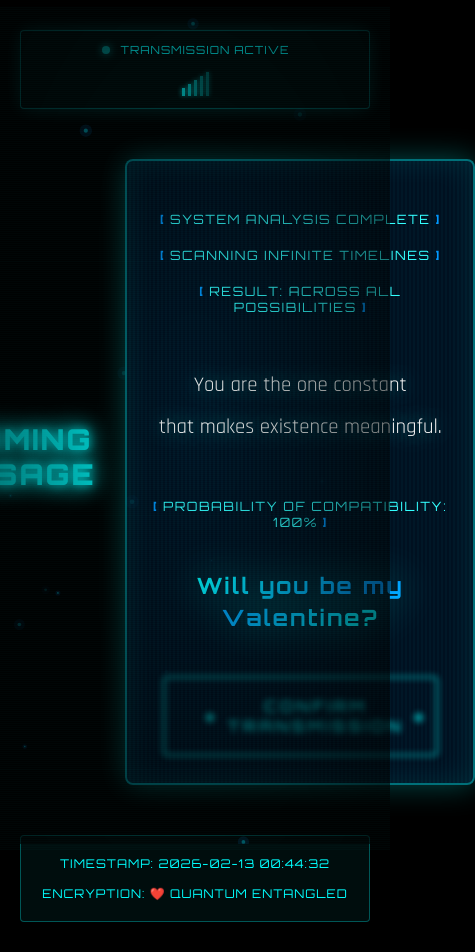
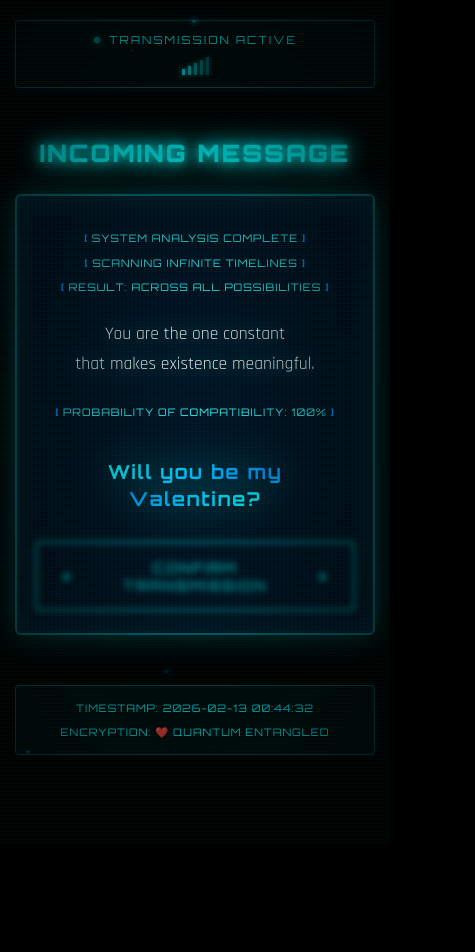
Before and after one commit to Ofego/holographic-valentine, a plain HTML site: page index.html in a window 390 px wide. Shown: the whole page, 475 px wide, since content can reach past the window. After the commit the page ends 844 px from the top, so only its background shows below. Drawn offline with Linux system fonts and the light colour scheme.

Commit message:
Complete mobile-first redesign: remove viewport constraints, reduce font sizes, optimize particles for small screens

```diff
--- a/holographic-script.js
+++ b/holographic-script.js
@@ -61,13 +61,26 @@ class Spark {
 
 // Detect mobile devices and optimize particle counts
 const isMobile = /iPhone|iPad|iPod|Android/i.test(navigator.userAgent) || window.innerWidth < 768;
+const isVerySmallScreen = window.innerWidth < 480;
 const MOBILE_SPARK_COUNT = 20; // Reduced from 50
 const DESKTOP_SPARK_COUNT = 50;
 const MOBILE_BLOOM_PARTICLES = 15; // Reduced from 30
 const DESKTOP_BLOOM_PARTICLES = 30;
 
-const sparks = Array.from({ length: isMobile ? MOBILE_SPARK_COUNT : DESKTOP_SPARK_COUNT }, () => new Spark());
+// Further reduce particles on very small screens
+const FINAL_SPARK_COUNT = isVerySmallScreen ? 10 : (isMobile ? MOBILE_SPARK_COUNT : DESKTOP_SPARK_COUNT);
+const FINAL_BLOOM_COUNT = isVerySmallScreen ? 8 : (isMobile ? MOBILE_BLOOM_PARTICLES : DESKTOP_BLOOM_PARTICLES);
+
+const sparks = Array.from({ length: FINAL_SPARK_COUNT }, () => new Spark());
 let sparkAnimationId = null; // Track spark animation frame ID
+
+// Disable scan-line animation on mobile (performance)
+if (isMobile) {
+    const scanLines = document.querySelector('.scan-lines');
+    if (scanLines) {
+        scanLines.style.animation = 'none';
+    }
+}
 
 // Throttle canvas rendering on mobile
 let lastRenderTime = 0;
@@ -165,7 +178,7 @@ function animateBloom() {
     bloomCtx.fillRect(0, 0, bloomCanvas.width, bloomCanvas.height);
 
     // Add new particles (only if under strict limit)
-    const MAX_PARTICLES = 30; // Reduced from 50
+    const MAX_PARTICLES = FINAL_BLOOM_COUNT;
 
     if (bloomParticles.length < MAX_PARTICLES) {
         const centerX = bloomCanvas.width / 2;
@@ -278,10 +291,31 @@ function randomGlitch() {
     }
 }
 
+// Simplify glitch effects on mobile - reduce frequency
+const glitchIntervalTime = isVerySmallScreen ? 10000 : (isMobile ? 7000 : 5000);
+
 // Start subtle glitches after initial animation
 setTimeout(() => {
-    glitchInterval = setInterval(randomGlitch, 5000);
+    glitchInterval = setInterval(randomGlitch, glitchIntervalTime);
 }, 5000);
+
+// Add resize handler to update particle count dynamically
+window.addEventListener('resize', () => {
+    const wasSmall = sparks.length < 30;
+    const isSmallNow = window.innerWidth < 768;
+
+    if (wasSmall !== isSmallNow) {
+        // Resize happened, adjust particle count
+        const newCount = isSmallNow ? (window.innerWidth < 480 ? 10 : 20) : 50;
+        if (sparks.length > newCount) {
+            sparks.splice(newCount);
+        } else {
+            while (sparks.length < newCount) {
+                sparks.push(new Spark());
+            }
+        }
+    }
+});
 
 // Add hover effect to button
 confirmButton.addEventListener('mouseenter', () => {
--- a/holographic-style.css
+++ b/holographic-style.css
@@ -576,162 +576,53 @@ body {
     }
 }
 
-/* Responsive Design */
+/* ============================================
+   MOBILE-FIRST REDESIGN (375px - 768px)
+   ============================================ */
 @media (max-width: 768px) {
-    .holographic-title {
-        font-size: 2.2rem;
-        /* Increased from 2rem */
-        letter-spacing: 4px;
-        line-height: 1.2;
-        padding: 0 10px;
+
+    /* Allow natural scrolling - remove viewport constraints */
+    .hologram-container {
+        min-height: auto;
+        /* CHANGED from min-height: 100vh */
+        padding: 20px 15px;
+        justify-content: flex-start;
+        /* CHANGED from space-between */
+        gap: 30px;
+        /* Add gap instead of justify-content */
     }
 
-    .message-box {
-        padding: 40px 25px;
-        /* Increased from 30px 20px */
-        margin: 20px 15px;
+    .content-wrapper {
+        flex: none;
+        /* CHANGED from flex: 1 */
+        padding: 20px 0;
+        min-height: auto;
+        display: block;
+        /* CHANGED from flex */
     }
 
-    .transmission-text {
-        font-size: 0.8rem;
-        /* Increased from 0.75rem */
-        letter-spacing: 1.5px;
-        margin: 20px 0;
-        /* Increased from 15px */
-    }
-
-    .main-message {
-        font-size: 1.5rem;
-        /* Increased from 1.4rem */
-        line-height: 2;
-        margin: 50px 0;
-        /* Increased vertical breathing room */
-        padding: 0 10px;
-    }
-
-    .holographic-question {
-        font-size: 1.6rem;
-        /* Increased from 1.5rem */
-        letter-spacing: 2px;
-        line-height: 1.4;
-    }
-
-    .holographic-button {
-        padding: 18px 40px;
-        /* Increased from 14px 30px */
-        font-size: 1rem;
-        /* Increased from 0.9rem */
-        min-height: 56px;
-        /* Ensures proper touch target */
-        width: auto;
-        max-width: 90%;
-    }
-
-    .transmission-footer {
+    /* Simplify header - make it more compact */
+    .transmission-header {
+        padding: 12px 15px;
+        font-size: 0.7rem;
         flex-direction: column;
-        gap: 15px;
-        /* Increased from 10px */
-        text-align: center;
-        padding: 20px 15px;
-        font-size: 0.75rem;
-    }
-
-    .success-title {
-        font-size: 2rem;
-        /* Increased from 1.8rem */
-        line-height: 1.3;
-    }
-
-    .success-main {
-        font-size: 1.4rem;
-        /* Increased from 1.3rem */
-        line-height: 2.2;
-        /* More breathing room */
-        padding: 0 10px;
-    }
-
-    .success-icon {
-        font-size: 4rem;
-        margin-bottom: 25px;
-    }
-
-    /* Better content wrapper spacing */
-    .content-wrapper {
-        padding: 30px 0;
-        min-height: auto;
-    }
-
-    /* Improve header spacing - stack vertically on mobile */
-    .transmission-header {
-        padding: 15px;
-        font-size: 0.75rem;
-        flex-direction: column;
-        /* Stack vertically */
-        align-items: center;
-        /* Center align */
-        gap: 15px;
-        /* Increased gap for vertical layout */
-        text-align: center;
+        gap: 10px;
+        background: rgba(0, 255, 255, 0.03);
+        /* Reduce visual weight */
+        box-shadow: 0 0 10px rgba(0, 255, 255, 0.1);
     }
 
     .status-indicator {
-        font-size: 0.75rem;
+        font-size: 0.7rem;
+        gap: 8px;
     }
 
-    /* Optimize confirmation screen */
-    .confirmation-screen {
-        padding: 0 15px;
+    .status-dot {
+        width: 8px;
+        height: 8px;
     }
 
-    .success-message {
-        padding: 30px 20px;
-    }
-
-    .screenshot-instruction {
-        margin-top: 25px;
-        padding: 15px;
-    }
-}
-
-@media (max-width: 480px) {
-    .holographic-title {
-        font-size: 1.8rem;
-        /* Increased from 1.5rem */
-        letter-spacing: 2px;
-        padding: 0 15px;
-    }
-
-    .transmission-header {
-        padding: 12px;
-    }
-
-    .status-text {
-        font-size: 0.7rem;
-        letter-spacing: 1px;
-    }
-
-    .holographic-question {
-        font-size: 1.4rem;
-        /* Increased from 1.2rem */
-        padding: 0 10px;
-    }
-
-    .button-inner {
-        gap: 10px;
-        /* Increased from 8px */
-        flex-wrap: nowrap;
-    }
-
-    .main-message {
-        font-size: 1.3rem;
-        line-height: 2;
-    }
-
-    .message-box {
-        padding: 30px 20px;
-    }
-
-    /* Make signal bars more visible */
+    /* Make signal bars smaller */
     .signal-bars {
         gap: 3px;
     }
@@ -740,41 +631,288 @@ body {
         width: 3px;
     }
 
-    /* Optimize glitch container */
-    .glitch-container {
-        margin-bottom: 30px;
-    }
-}
-
-/* Landscape mobile optimization */
-@media (max-width: 896px) and (orientation: landscape) {
-    .hologram-container {
-        padding: 20px 15px;
+    .bar:nth-child(1) {
+        height: 6px;
     }
 
-    .content-wrapper {
-        padding: 20px 0;
+    .bar:nth-child(2) {
+        height: 9px;
     }
 
-    .message-box {
-        padding: 30px 25px;
+    .bar:nth-child(3) {
+        height: 12px;
     }
 
+    .bar:nth-child(4) {
+        height: 15px;
+    }
+
+    .bar:nth-child(5) {
+        height: 18px;
+    }
+
+    /* Reduce title size dramatically */
+    .holographic-title {
+        font-size: 1.75rem;
+        /* REDUCED from 2.2rem */
+        letter-spacing: 3px;
+        line-height: 1.3;
+        padding: 0 10px;
+        margin-bottom: 0;
+        /* Remove extra margin */
+    }
+
+    .glitch-container {
+        margin-bottom: 25px;
+        /* REDUCED from 40px */
+    }
+
+    /* Make message box more compact */
+    .message-box {
+        padding: 30px 20px;
+        /* REDUCED from 40px 25px */
+        margin: 0;
+        /* Remove side margins - use full width */
+        border-radius: 6px;
+    }
+
+    /* Reduce transmission text size */
+    .transmission-text {
+        font-size: 0.7rem;
+        /* REDUCED from 0.8rem */
+        letter-spacing: 1px;
+        margin: 12px 0;
+        /* REDUCED from 20px */
+        line-height: 1.4;
+    }
+
+    /* Main message - still prominent but smaller */
     .main-message {
+        font-size: 1.25rem;
+        /* REDUCED from 1.5rem */
+        line-height: 1.8;
+        /* REDUCED from 2 */
         margin: 30px 0;
-        font-size: 1.3rem;
+        /* REDUCED from 50px */
+        padding: 0 5px;
+    }
+
+    /* Question sizing */
+    .holographic-question {
+        font-size: 1.4rem;
+        /* REDUCED from 1.6rem */
+        letter-spacing: 1.5px;
+        line-height: 1.4;
+        padding: 0 10px;
     }
 
     .question-container {
         margin: 25px 0;
+        /* REDUCED from 40px */
+    }
+
+    /* Button - full width on mobile */
+    .holographic-button {
+        padding: 16px 30px;
+        font-size: 0.95rem;
+        /* REDUCED from 1rem */
+        min-height: 52px;
+        width: 100%;
+        /* CHANGED to full width */
+        max-width: 100%;
+        letter-spacing: 2px;
+    }
+
+    .button-inner {
+        justify-content: center;
+        gap: 12px;
+    }
+
+    /* Footer - more compact */
+    .transmission-footer {
+        padding: 15px 12px;
+        font-size: 0.65rem;
+        /* REDUCED */
+        gap: 10px;
+        flex-direction: column;
+        text-align: center;
+    }
+
+    /* Success screen adjustments */
+    .success-icon {
+        font-size: 3.5rem;
+        /* REDUCED from 4rem */
+        margin-bottom: 20px;
+    }
+
+    .success-title {
+        font-size: 1.75rem;
+        /* REDUCED from 2rem */
+        line-height: 1.3;
+        letter-spacing: 3px;
+        margin-bottom: 25px;
+    }
+
+    .success-message {
+        padding: 25px 18px;
+        /* REDUCED from 30px 20px */
+    }
+
+    .success-main {
+        font-size: 1.2rem;
+        /* REDUCED from 1.4rem */
+        line-height: 2;
+        padding: 0 5px;
+    }
+
+    .signature {
+        font-size: 1.1rem;
+        /* REDUCED from 1.4rem */
+        margin-top: 25px;
+    }
+
+    .screenshot-instruction {
+        margin-top: 20px;
+        padding: 12px;
+    }
+
+    .instruction-text {
+        font-size: 0.85rem;
+        /* REDUCED from 1rem */
+    }
+
+    .confirmation-screen {
+        padding: 0;
+    }
+}
+
+/* ============================================
+   EXTRA SMALL MOBILE (320px - 480px)
+   ============================================ */
+@media (max-width: 480px) {
+
+    .holographic-title {
+        font-size: 1.5rem;
+        /* Further reduced */
+        letter-spacing: 2px;
+    }
+
+    .main-message {
+        font-size: 1.1rem;
+        line-height: 1.7;
+        margin: 25px 0;
+    }
+
+    .holographic-question {
+        font-size: 1.2rem;
+    }
+
+    .transmission-text {
+        font-size: 0.65rem;
+        margin: 10px 0;
+    }
+
+    .message-box {
+        padding: 25px 18px;
+    }
+
+    .holographic-button {
+        padding: 15px 25px;
+        font-size: 0.9rem;
+        letter-spacing: 1.5px;
+    }
+
+    .button-inner {
+        gap: 8px;
+    }
+
+    .button-icon {
+        font-size: 0.7rem;
+    }
+
+    .success-title {
+        font-size: 1.5rem;
+    }
+
+    .success-main {
+        font-size: 1.1rem;
+    }
+
+    .signature {
+        font-size: 1rem;
+    }
+}
+
+/* ============================================
+   LANDSCAPE MOBILE (avoid cramping)
+   ============================================ */
+@media (max-width: 896px) and (orientation: landscape) {
+
+    .hologram-container {
+        padding: 15px;
+        gap: 20px;
+    }
+
+    .content-wrapper {
+        padding: 15px 0;
+    }
+
+    .message-box {
+        padding: 25px 30px;
+    }
+
+    .main-message {
+        margin: 20px 0;
+        font-size: 1.1rem;
+    }
+
+    .question-container {
+        margin: 20px 0;
     }
 
     .holographic-title {
-        font-size: 1.8rem;
+        font-size: 1.5rem;
+        margin-bottom: 15px;
     }
 
     .transmission-header,
     .transmission-footer {
-        padding: 12px 15px;
+        padding: 10px 12px;
+    }
+
+    .glitch-container {
+        margin-bottom: 20px;
     }
 }
+
+/* ============================================
+   VERY SMALL SCREENS (< 360px)
+   ============================================ */
+@media (max-width: 359px) {
+
+    .holographic-title {
+        font-size: 1.3rem;
+        letter-spacing: 1px;
+    }
+
+    .main-message {
+        font-size: 1rem;
+    }
+
+    .holographic-question {
+        font-size: 1.1rem;
+    }
+
+    .message-box {
+        padding: 20px 15px;
+    }
+
+    .transmission-text {
+        font-size: 0.6rem;
+    }
+
+    .holographic-button {
+        font-size: 0.85rem;
+        padding: 14px 20px;
+    }
+}
```
